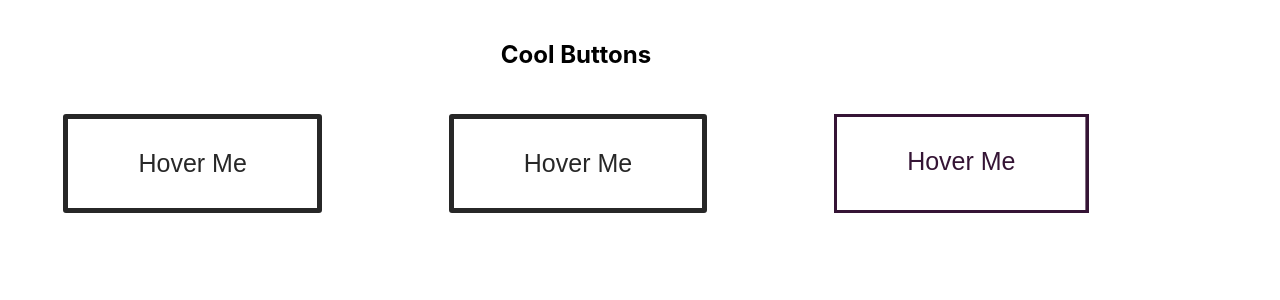
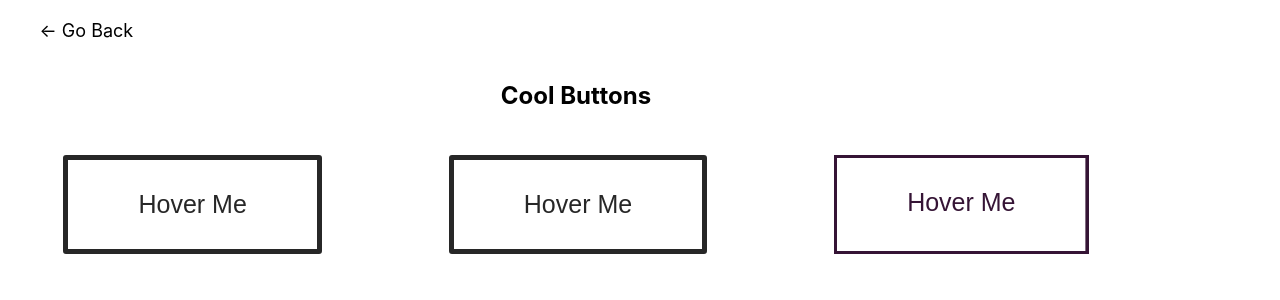
Before and after one commit to sagdish/code-notebook, a Next.js app in the folder CSS/css-ui-page/: page /playground/buttons in a window 1280 px wide. Shown: the top 300 px of the page. Built offline with nearby package versions, Linux system fonts and the light colour scheme.

Commit message:
add back link to playgdourn

```diff
--- a/CSS/css-ui-page/pages/playground/buttons.js
+++ b/CSS/css-ui-page/pages/playground/buttons.js
@@ -1,14 +1,18 @@
-import styles from '../../styles/Buttons.module.css'
+import Link from 'next/link';
+import styles from '../../styles/Buttons.module.css';
 
 export default function buttons() {
   return (
     <div className={styles.container}>
+      <Link href='/'>
+        <p className={styles.back}>← Go Back</p>
+      </Link>
       <h2>Cool Buttons</h2>
-        <div className={styles.rotate}>Hover Me</div>
-        <div className={styles.rotateTwo}>Hover Me</div>
+      <div className={styles.rotate}>Hover Me</div>
+      <div className={styles.rotateTwo}>Hover Me</div>
 
       {/* swipe button: */}
-        <div className={styles.rotateThree}>Hover Me</div>
+      <div className={styles.rotateThree}>Hover Me</div>
     </div>
   )
 }
--- a/CSS/css-ui-page/styles/Buttons.module.css
+++ b/CSS/css-ui-page/styles/Buttons.module.css
@@ -4,6 +4,13 @@
   flex-flow: row wrap;
   width: 90vw;
   /* border: 1px solid blue; */
+}
+
+.back {
+  font-size: 18px;
+  margin-top: 20px;
+  margin-right: 85%;
+  cursor: pointer;
 }
 
 .container h2 {
```
